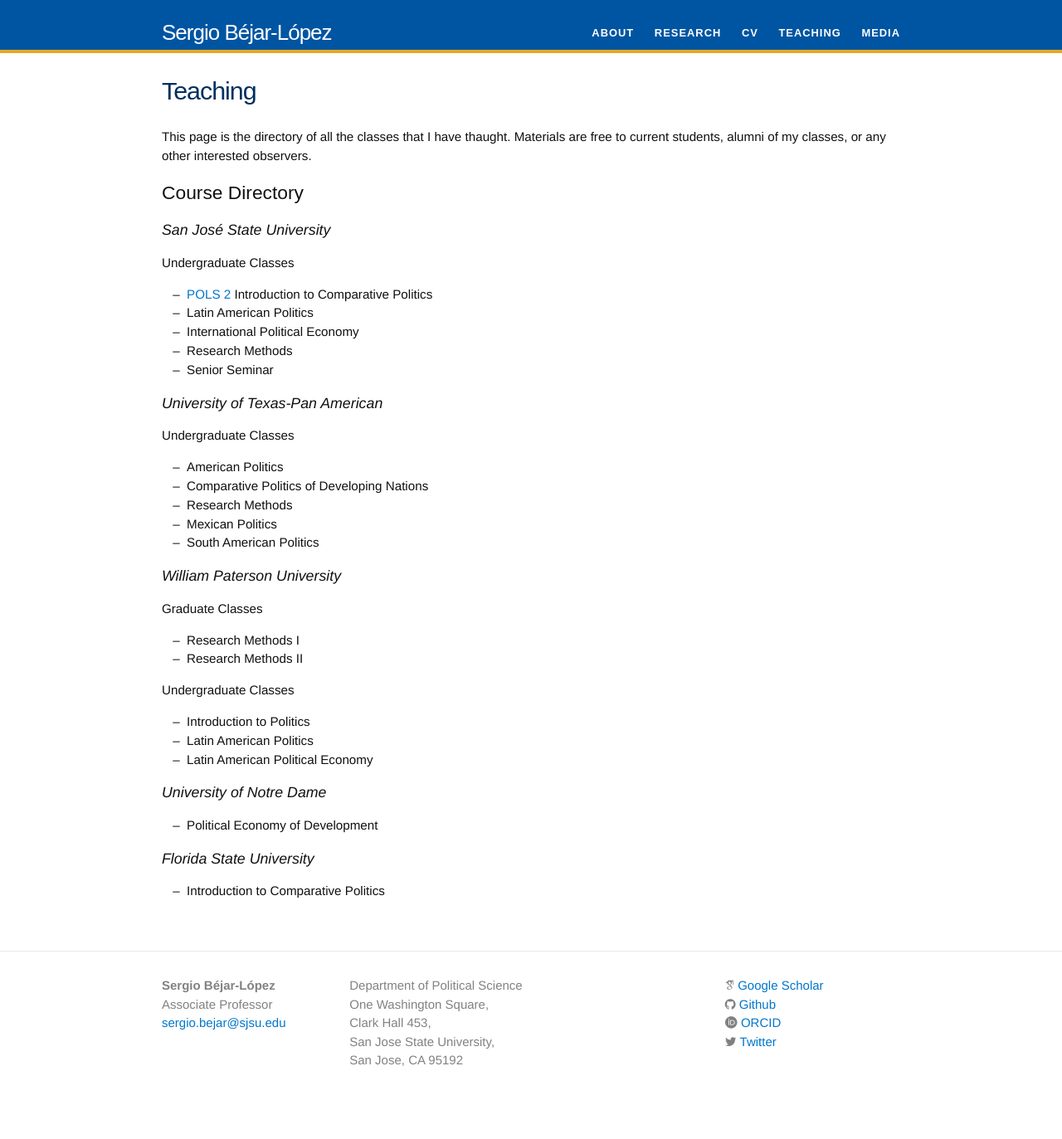
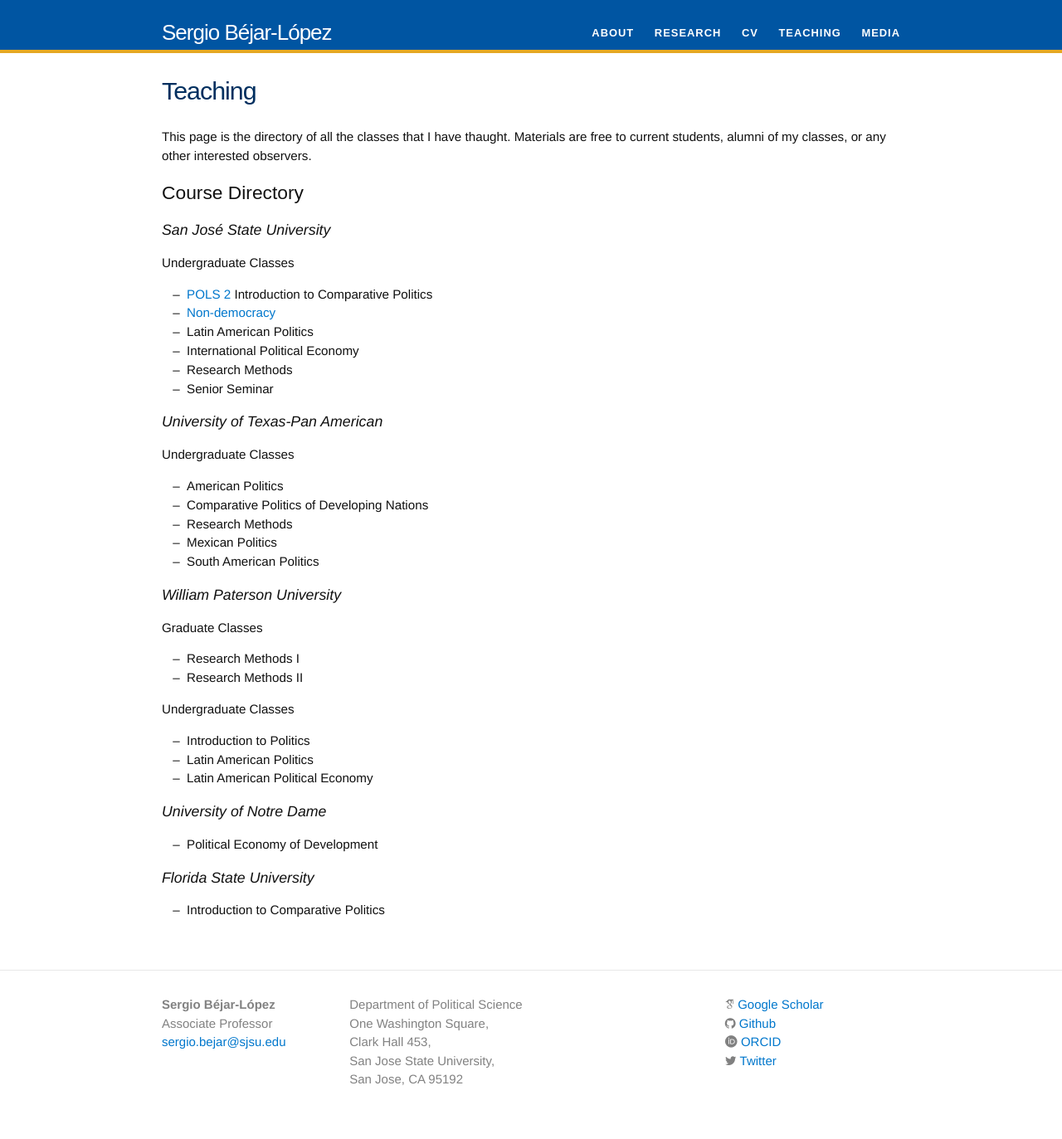
Before and after one commit to Sergio-Bejar/Sergio-Bejar.github.io, a Jekyll site: the page built from teaching.md, in a window 1280 px wide. Shown: the whole page at 83% size. Built offline with Jekyll 4.4.1, drawn with Linux system fonts in a browser that asks for light colours; nearby versions of some CDN libraries; some web fonts are replaced; before the commit the page ends 1350 px from its top, so only the background shows below that.

Commit message:
Update teaching.md

```diff
--- a/teaching.md
+++ b/teaching.md
@@ -13,6 +13,7 @@ This page is the directory of all the classes that I have thaught. Materials are
 #### Undergraduate Classes
 
 - [POLS 2](POLS2/Democracy.html) Introduction to Comparative Politics
+- [Non-democracy](POLS2.github.io/presentations/nondemocracies.html)
 - Latin American Politics
 - International Political Economy
 - Research Methods
```
